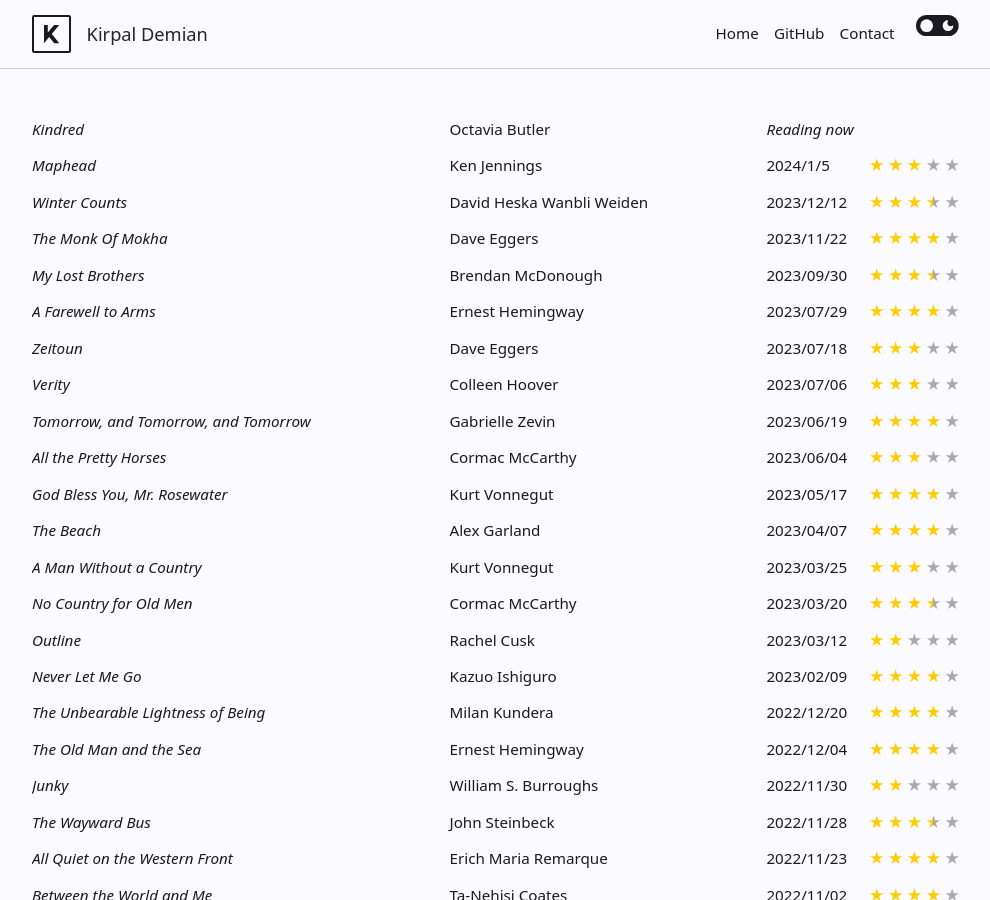
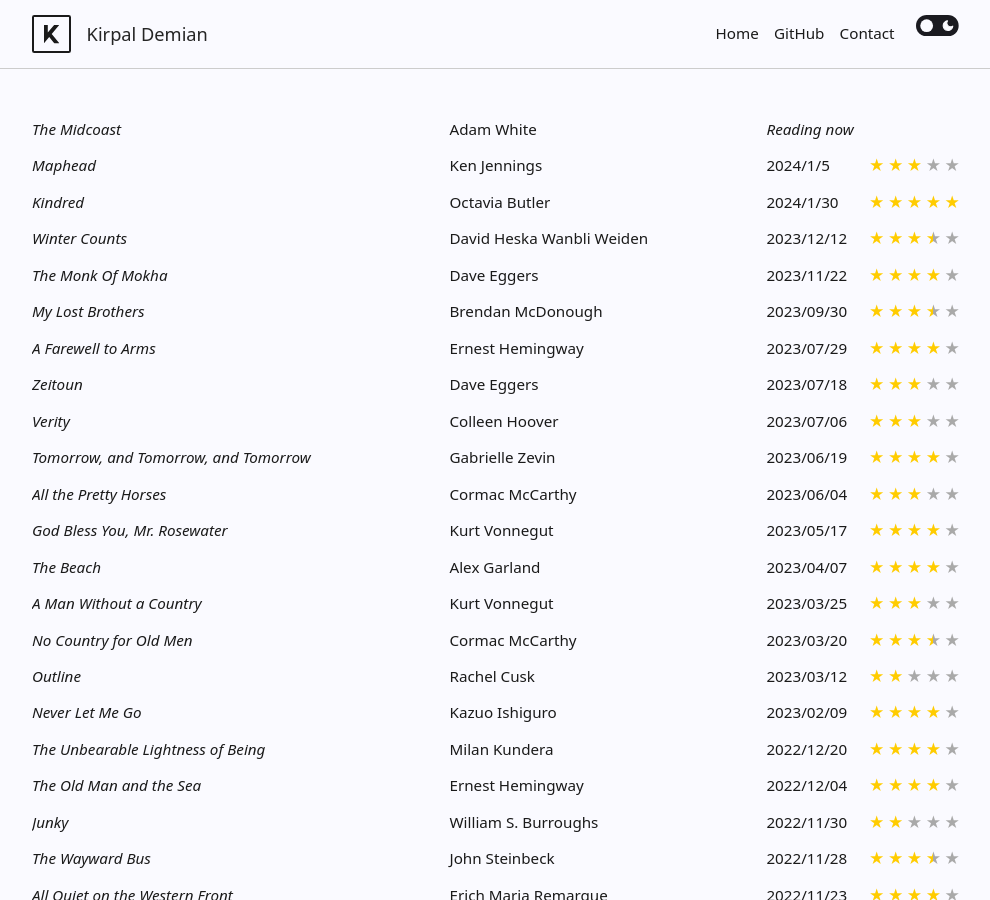
Before and after one commit to Kirpal/kirpal, a Jekyll site: the page built from reading.html, in a window 1280 px wide and 900 px high. Shown: the whole window, without its empty margins (144-1134 px from the left). Built offline with Jekyll 4.4.1, drawn with Linux system fonts in a browser that asks for light colours.

Commit message:
Update reading.yml

```diff
--- a/_data/reading.yml
+++ b/_data/reading.yml
@@ -1,10 +1,18 @@
+- title: 'The Midcoast'
+  author: Adam White
+  isbn: 9780593243152
+  status: currently-reading
+  date_started: 2024/2/2
+  date_finished:
+  rating:
+
 - title: 'Kindred'
   author: Octavia Butler
   isbn: 9780807083697
-  status: currently-reading
+  status: read
   date_started: 2024/1/25
-  date_finished:
-  rating:
+  date_finished: 2024/1/30
+  rating: 5
 
 - title: 'Maphead: Charting the Wide, Weird World of Geography Wonks'
   author: Ken Jennings
```
